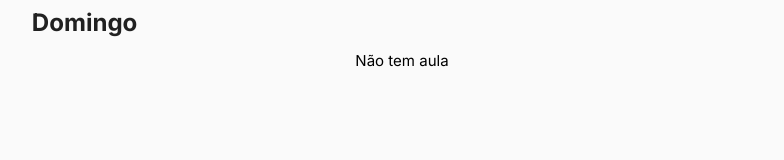
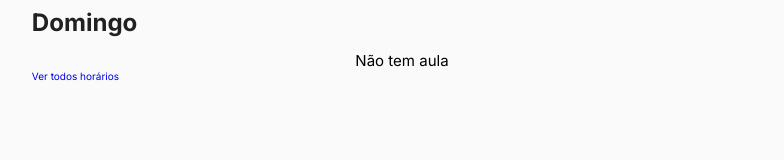
Before and after one commit to SadS4ndWiCh/ads-dashboard, a Next.js app: page /classes in a window 1280 px wide. Shown: the part 123-283 px from the top of the page, without its empty margins (238-1022 px from the left). Built offline with nearby package versions, Linux system fonts and the light colour scheme.

Commit message:
add see all horaries link

```diff
--- a/src/pages/classes.tsx
+++ b/src/pages/classes.tsx
@@ -1,3 +1,4 @@
+import { useEffect, useRef, useState } from 'react';
 import type { GetStaticProps, NextPage } from 'next';
 
 import { getHoraries, day } from '@lib/ads';
@@ -6,7 +7,7 @@
 import { ClassSchedule } from '@components/ClassSchedule';
 
 import styles from '@styles/pages/ClassesPage.module.scss';
-import { useEffect, useRef, useState } from 'react';
+import { Link } from '@components/Link';
 
 interface IClassSchedule {
   startTime: string;
@@ -62,6 +63,11 @@
             classSubjectName={classSchedule.classSubjectName}
           />
         )) }
+
+        <Link
+          href='/horaries'
+          className={styles.seeAllHoraries}
+        >Ver todos horários</Link>
       </main>
     </div>
   )
```
